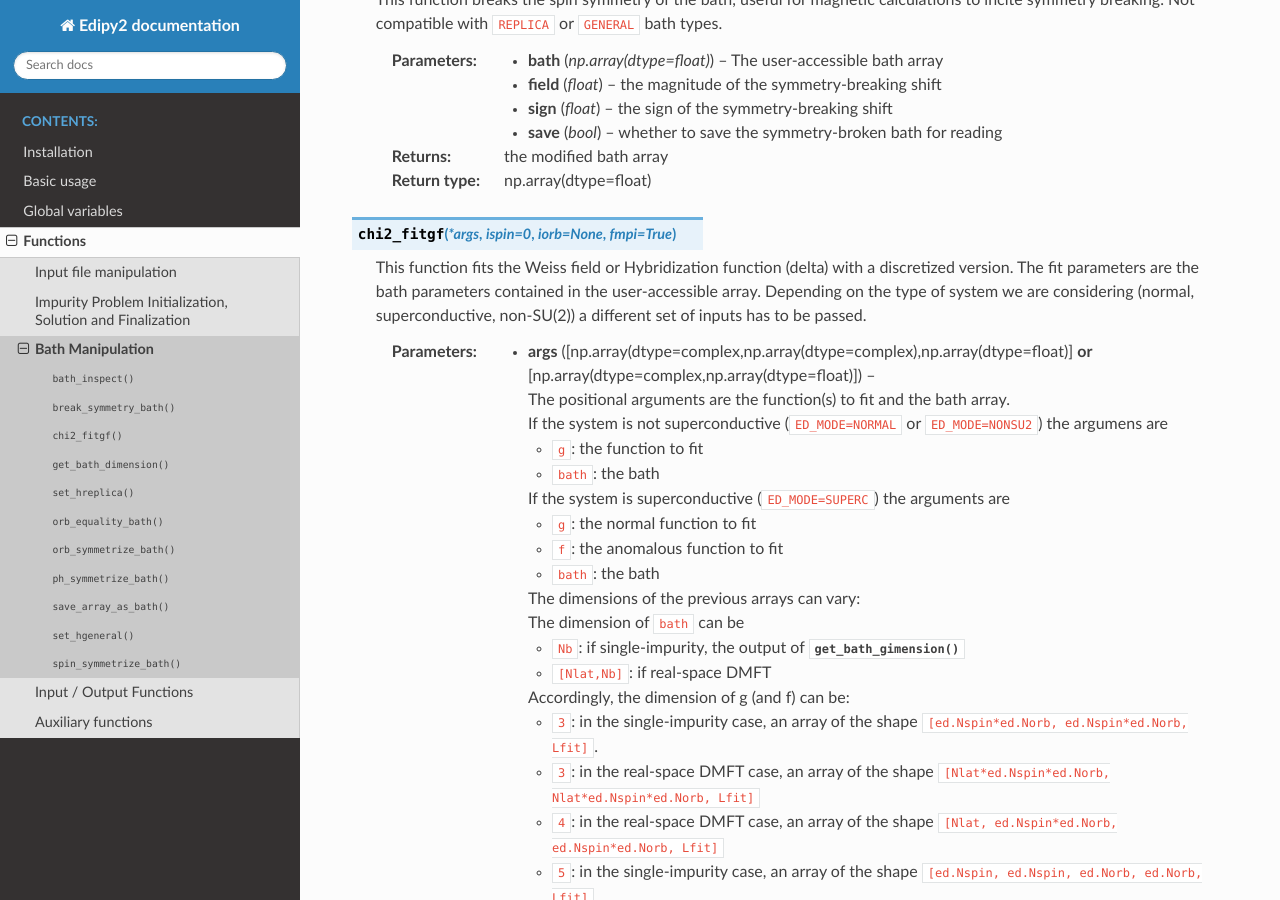
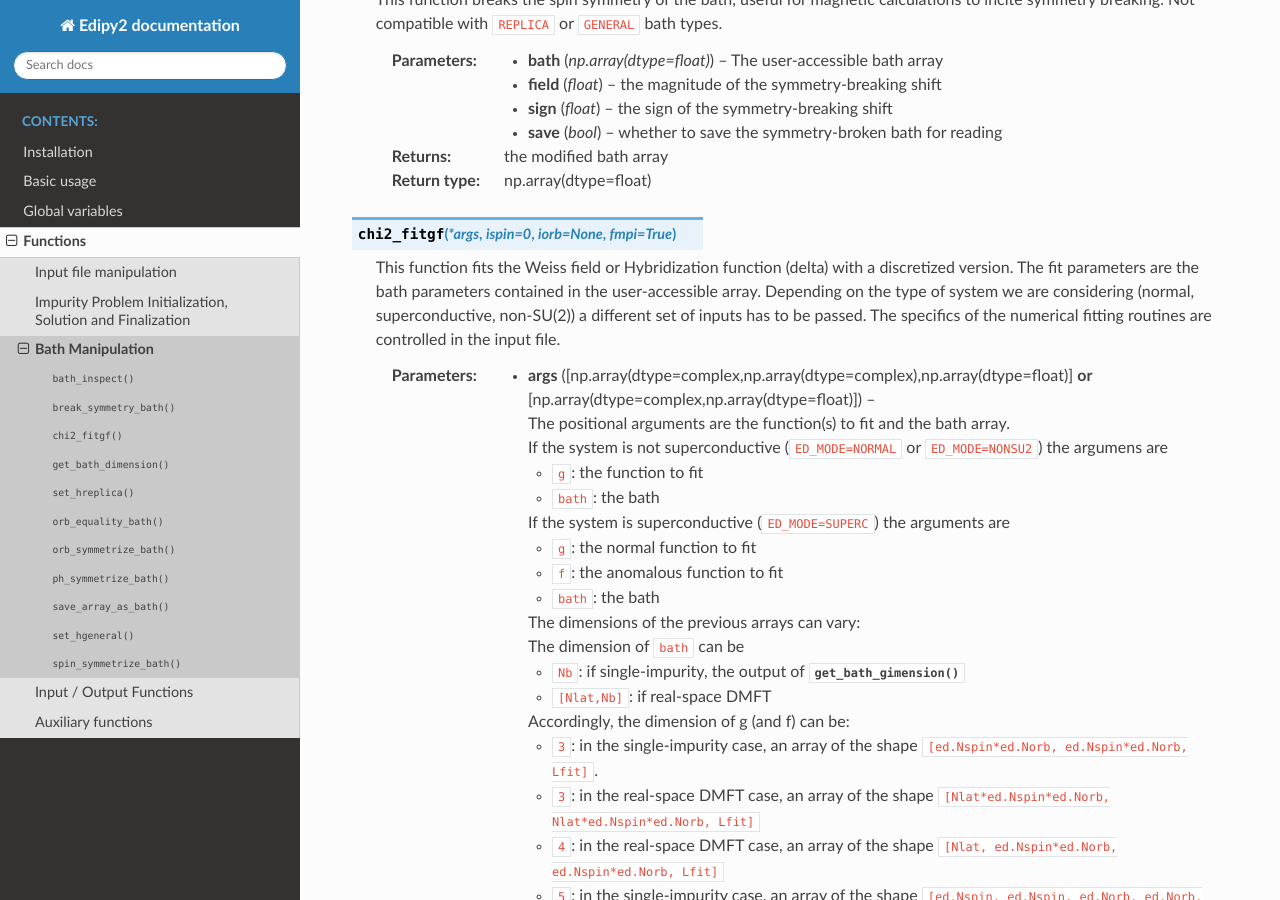
Before and after one commit to aamaricci/EDIpack2.0, a Sphinx documentation site: the page built from doc/funcs/2_bath.rst, in a window 1280 px wide and 900 px high, scrolled down 873 px. Built offline with Sphinx 7.4.7 and the Read the Docs theme 3.1.0, drawn with Linux system fonts in a browser that asks for light colours.

Commit message:
Minor documentation update

```diff
--- a/doc/funcs/2_bath.rst
+++ b/doc/funcs/2_bath.rst
@@ -57,7 +57,7 @@ These functions manipulate the user-accessible bath array
 
 .. function:: chi2_fitgf(*args,ispin=0,iorb=None,fmpi=True)
 
-   This function fits the Weiss field or Hybridization function (delta) with a discretized version. The fit parameters are the bath parameters contained in the user-accessible array. Depending on the type of system we are considering (normal, superconductive, non-SU(2)) a different set of inputs has to be passed.
+   This function fits the Weiss field or Hybridization function (delta) with a discretized version. The fit parameters are the bath parameters contained in the user-accessible array. Depending on the type of system we are considering (normal, superconductive, non-SU(2)) a different set of inputs has to be passed. The specifics of the numerical fitting routines are controlled in the input file.
 
 
    :type args: [np.array(dtype=complex,np.array(dtype=complex),np.array(dtype=float)] **or** [np.array(dtype=complex,np.array(dtype=float)]
```
